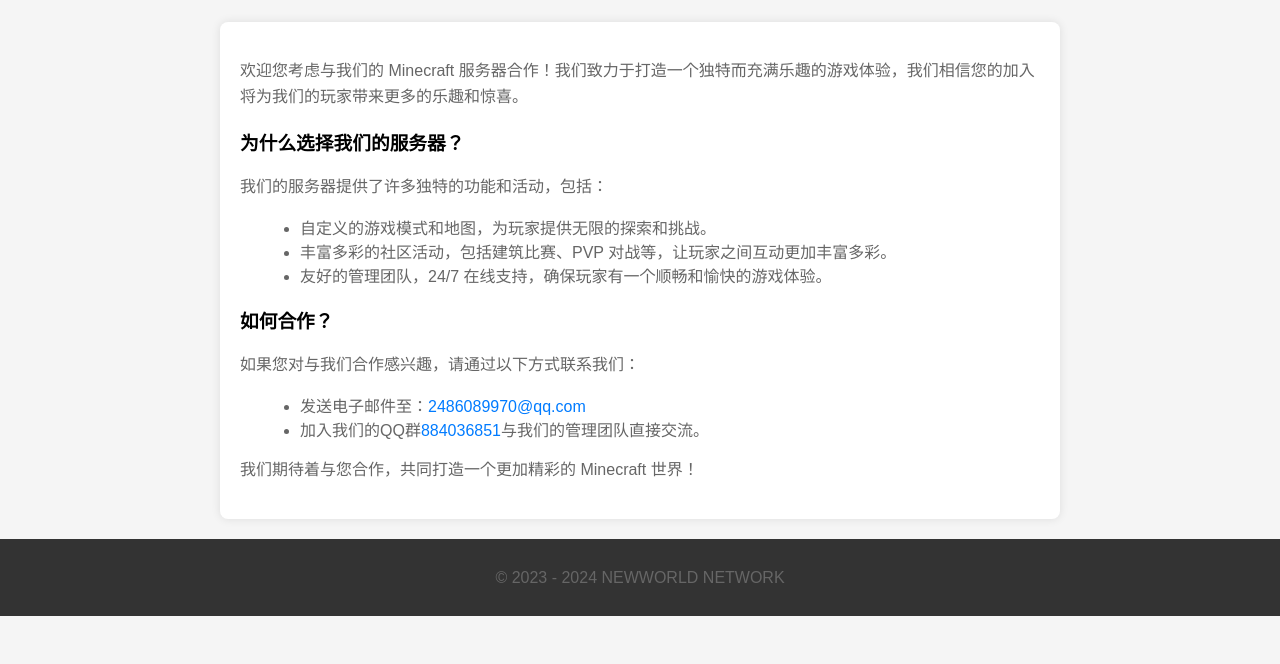
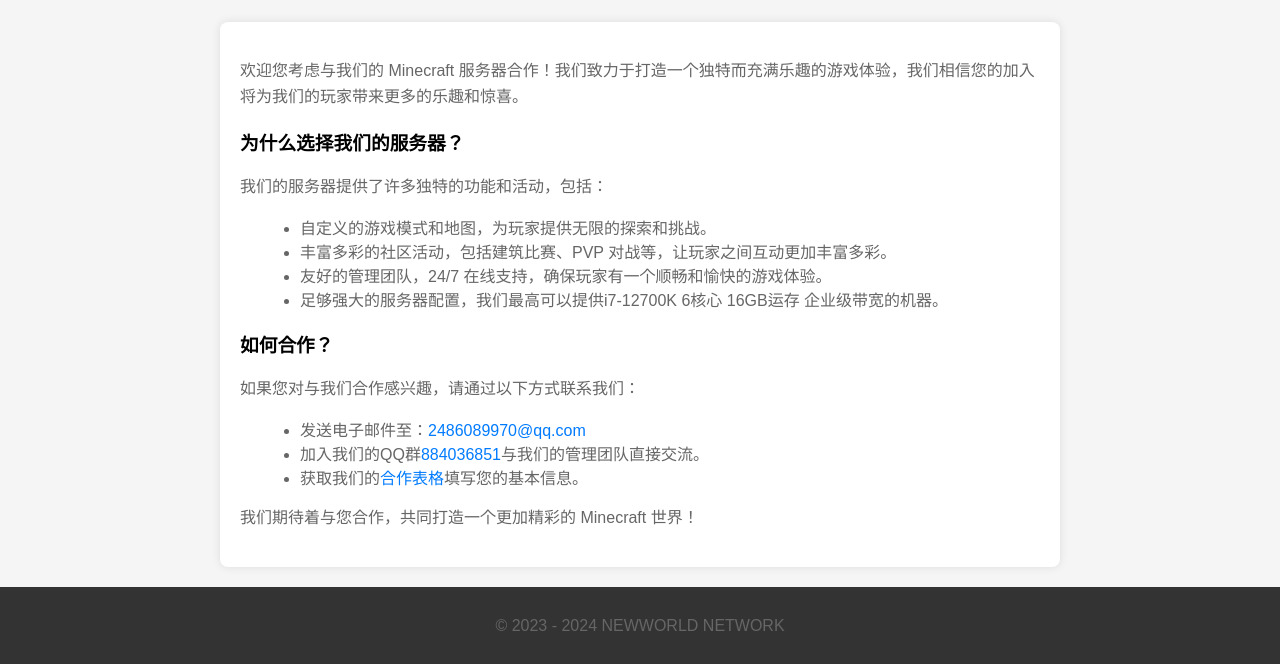
Before and after one commit to NewWorldMC/NewWorldMC.github.io, a plain HTML site: page Groups.html in a window 1280 px wide. Shown: the part 379-1043 px from the top of the page. Before the commit the page ends 995 px from the top, so only its background shows below. Drawn offline with Linux system fonts and the light colour scheme.

Commit message:
Add files via upload

```diff
--- a/Groups.html
+++ b/Groups.html
@@ -90,12 +90,14 @@
             <li>自定义的游戏模式和地图，为玩家提供无限的探索和挑战。</li>
             <li>丰富多彩的社区活动，包括建筑比赛、PVP 对战等，让玩家之间互动更加丰富多彩。</li>
             <li>友好的管理团队，24/7 在线支持，确保玩家有一个顺畅和愉快的游戏体验。</li>
+			<li>足够强大的服务器配置，我们最高可以提供i7-12700K 6核心 16GB运存 企业级带宽的机器。</li>
         </ul>
         <h3>如何合作？</h3>
         <p>如果您对与我们合作感兴趣，请通过以下方式联系我们：</p>
         <ul>
             <li>发送电子邮件至：<a href="2486089970@qq.com">2486089970@qq.com</a></li>
             <li>加入我们的QQ群<a href="#">884036851</a>与我们的管理团队直接交流。</li>
+			<li>获取我们的<a href="计划合作表格.docx">合作表格</a>填写您的基本信息。</li>
         </ul>
         <p>我们期待着与您合作，共同打造一个更加精彩的 Minecraft 世界！</p>
     </div>
```
Also changed, not shown: 1 other file.
